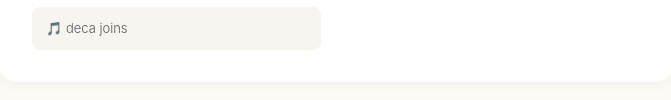
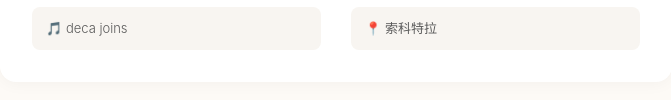
Before and after one commit to lcm081216-rgb/my-website, a plain HTML site: page index.html in a window 1280 px wide. Shown: the part 1904-2004 px from the top of the page, without its empty margins (304-975 px from the left). Drawn offline with Linux system fonts and the light colour scheme.

Commit message:
Update index.html

```diff
--- a/index.html
+++ b/index.html
@@ -105,6 +105,7 @@
  <div class="place-list">
  <div class="place-item">📍 西藏</div>
  <div class="place-item">📍 坦桑尼亚</div>
+ <div class="place-item">📍 索科特拉</div>
  </div>
  </div>
  </div>
```
